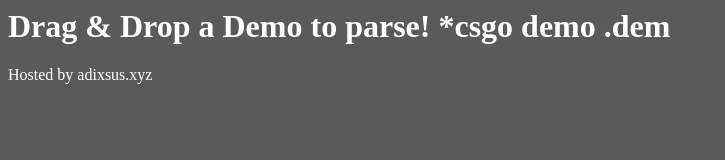
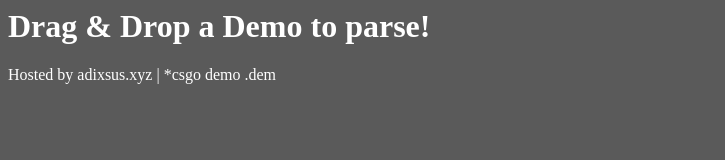
Before and after one commit to AdiXsus/demo-crosshair-code, a plain HTML site: page index.html in a window 1280 px wide. Shown: the whole page, without its empty margins (0-725 px from the left). Drawn offline with nearby package versions, Linux system fonts and the light colour scheme.

Commit message:
Update index.html

```diff
--- a/index.html
+++ b/index.html
@@ -30,8 +30,8 @@
 
 <body>
 	<div id="wait-for-file" class="content text-center">
-		<h1>Drag & Drop a Demo to parse! *csgo demo .dem</h1>
-		<h0>Hosted by adixsus.xyz</h0>
+		<h1>Drag & Drop a Demo to parse!</h1>
+		<h0>Hosted by adixsus.xyz | *csgo demo .dem</h0>
 	</div>
 
 	<div id="spinner" style="display: none;"></div>
```
